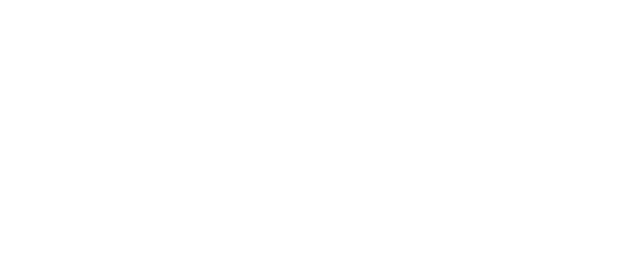
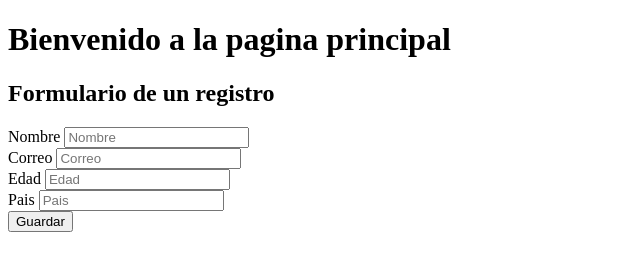
Before and after one commit to UrielGomezG/Examen4B, a plain HTML site: page index.html in a window 1280 px wide. Shown: the whole page, without its empty margins (0-640 px from the left). Drawn offline with Linux system fonts and the light colour scheme.

Commit message:
esqueleto principal del html

```diff
--- a/index.html
+++ b/index.html
@@ -3,9 +3,35 @@
 <head>
     <meta charset="UTF-8">
     <meta name="viewport" content="width=device-width, initial-scale=1.0">
-    <title>Formulario de paises</title>
+    <title>Formulario</title>
 </head>
 <body>
-
+    <main>
+    <header>
+        <h1>Bienvenido a la pagina principal</h1>
+    <nav>
+        <nav>
+            <a href="#inicio"></a>
+        </nav>
+    </nav>
+        <section class="Seccion">
+            <h2>Formulario de un registro</h2>
+            <label for="nombre">Nombre</label>
+            <input type="text" name="nombre" id="nombre" placeholder="Nombre" required>
+            <br>
+            <label for="correo">Correo</label>
+            <input type="text" name="correo" id="correo" placeholder="Correo" required>
+            <br>
+            <label for="edad">Edad</label>
+            <input type="number" name="edad" id="edad" placeholder="Edad" required>
+            <br>
+            <label for="pais">Pais</label>
+            <input type="text" name="pais" id="pais" placeholder="Pais" required>
+            <br>
+            <button type="button" class="btnGuardar">Guardar</button>
+        </section>
+    </header>
+    </main>
+    <script src="JS/app.js"></script>
 </body>
 </html>
```
